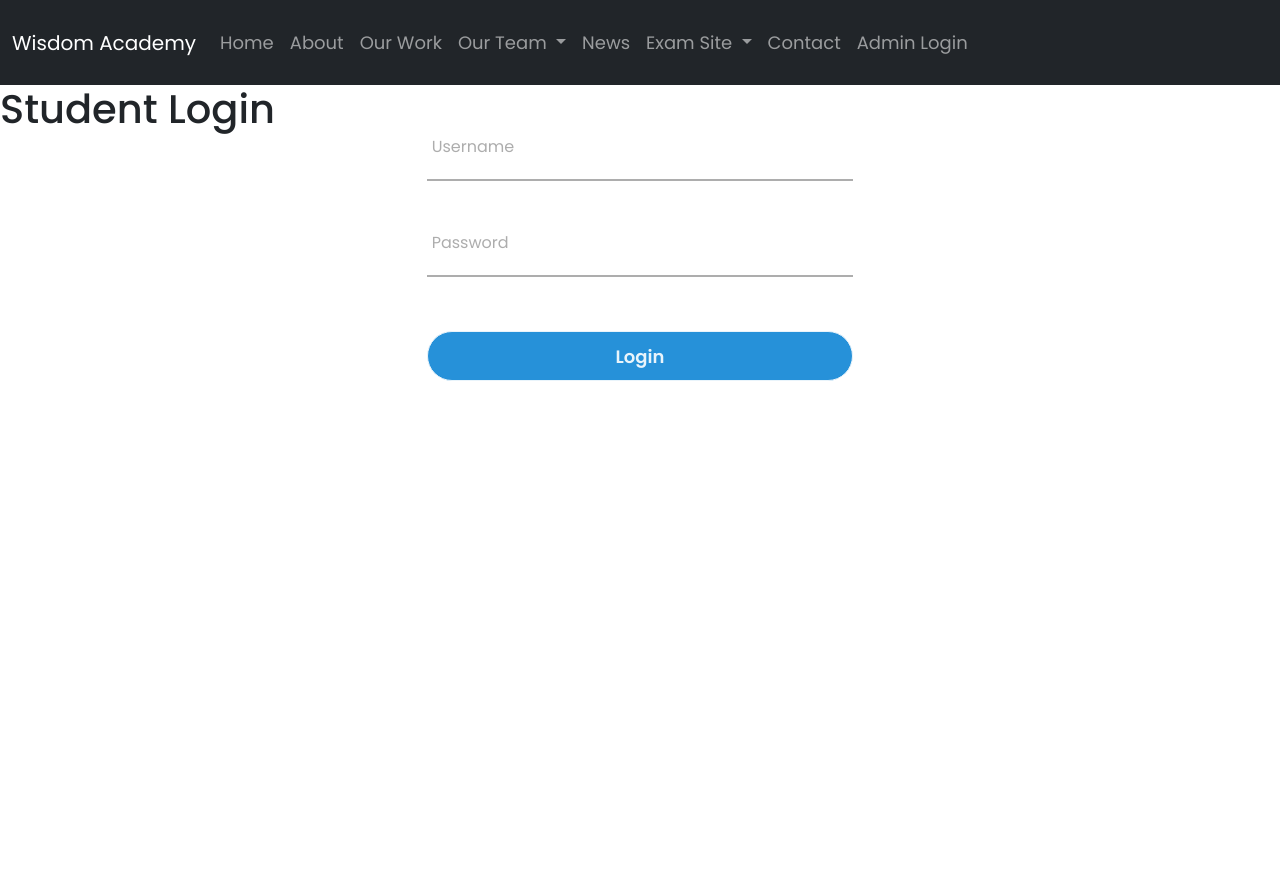
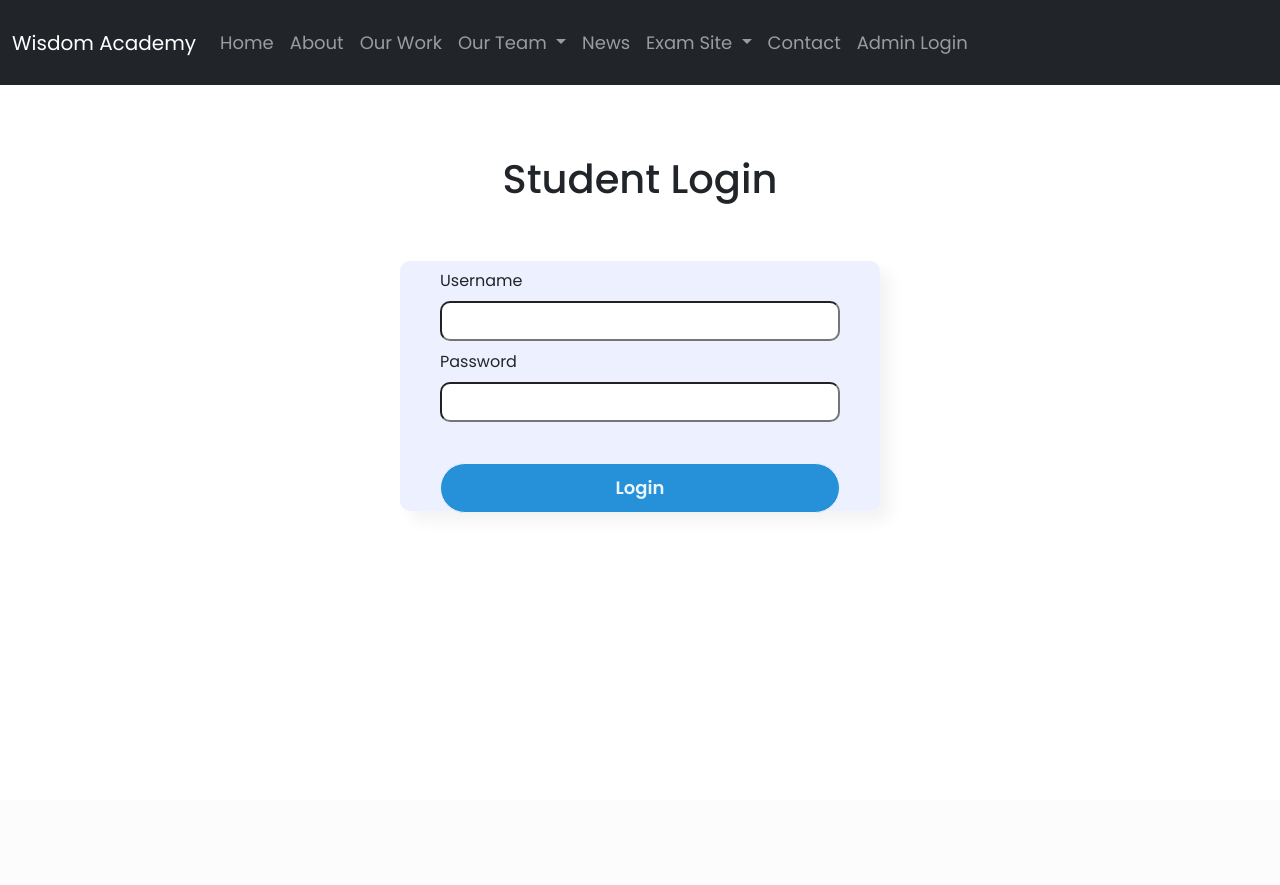
Before and after one commit to MahmudMridul/wisdom-academy-website, a PHP site: page /php/student-login.php in a window 1280 px wide. After the commit the page ends 513 px from the top, so only its background shows below. Run offline with PHP 8.4, Linux system fonts and the light colour scheme.

Commit message:
student login added

```diff
--- a/css/student-login.css
+++ b/css/student-login.css
@@ -15,101 +15,83 @@
 {
   margin: 0;
   padding: 0;
-  height: 100vh;
-  overflow: hidden;
 }
 
 .my-grid
 {
   display: grid;
   margin-top: 85px;
-  grid-template: 1fr / repeat(3, 1fr);
+  grid-template: repeat(3, auto) / repeat(3, 1fr);
+  grid-gap: 50px;
 }
 
-.center
+.login_header
 {
-  margin-left: 40px;
-  margin-top: 50px;
   grid-column: 2 / 3;
-  width: 400px;
-  background: white;
+  text-align: center;
+  padding-top: 70px;
+}
+
+.login_form
+{
+  grid-column: 2 / 3;
+  grid-row: 2 / 3;
+  background: #EDF1FF;
   border-radius: 10px;
-  box-shadow: 6px 6px 15px;
-  z-index: 0;
+  box-shadow: 10px 10px 15px rgba(0,0,0,0.05);
+}
+
+@media(max-width: 500px)
+{
+  .my-grid
+  {
+    display: grid;
+    margin-top: 85px;
+    grid-template: repeat(3, auto) / 400px;
+    grid-gap: 50px;
+  }
+
+  .login_header
+  {
+    grid-column: 1 / -1;
+  }
+
+  .login_form
+  {
+    grid-column: 1 / -1;
+    grid-row: 2 / 3;
+  }
 }
 
 
-.center h1
-{
-  text-align: center;
-  padding: 20px 0;
-  border-bottom: 1px solid silver;
-}
-
-.center form
+form
 {
   padding: 0 40px;
   box-sizing: border-box;
+  line-height: 40px;
 }
 
-form .txt_field
+
+input[type="text"], input[type="password"]
 {
-  position: relative;
-  border-bottom: 2px solid #adadad;
-  margin: 30px 0;
-}
-
-.txt_field input
-{
-  width: 100%;
-  padding: 0 5px;
+  width: 400px;
   height: 40px;
-  font-size: 16px;
-  border: none;
-  background: none;
+  border-radius: 10px;
+  font-size: 18px;
+  font-weight: 700;
+  cursor: pointer;
   outline: none;
 }
 
-.txt_field label
+input[type="text"]:hover, input[type="password"]:hover
 {
-  position: absolute;
-  top: 50%;
-  left: 5px;
-  color: #adadad;
-  transform: translateY(-50%);
-  font-size: 16px;
-  pointer-events: none;
+  border-color: #2691d9;
   transition: .5s;
-}
-
-.txt_field span::before
-{
-  content: '';
-  position: absolute;
-  top: 40px;
-  left: 0;
-  width: 0%;
-  height: 2px;
-  background: #2691d9;
-  transition: .5s;
-}
-
-.txt_field input:focus ~ label,
-.txt_field input:valid ~ label
-{
-  top: -5px;
-  color: #2691d9;
-}
-
-.txt_field input:focus ~ span::before,
-.txt_field input:valid ~ span::before
-{
-  width: 100%;
 }
 
 input[type="submit"]
 {
-  width: 100%;
+  width: 400px;
   height: 50px;
   border: 1px solid;
   background: #2691d9;
@@ -126,11 +108,3 @@
   border-color: #2691d9;
   transition: .5s;
 }
-
-img
-{
-  height: 80px;
-  width: 80px;
-  margin-left: 20px;
-  margin-top: 70vh;
-}
```
